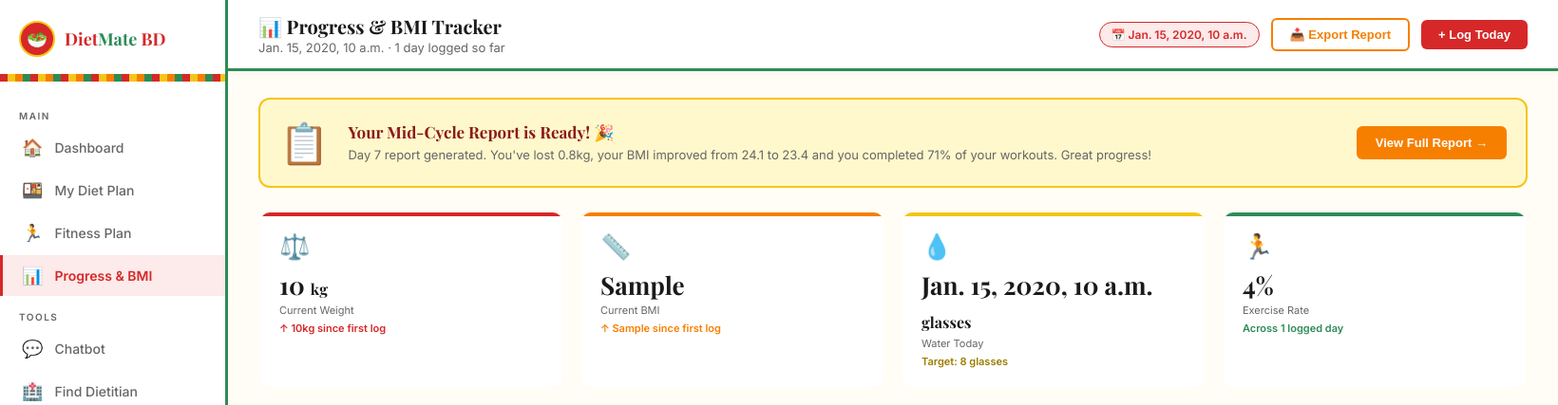
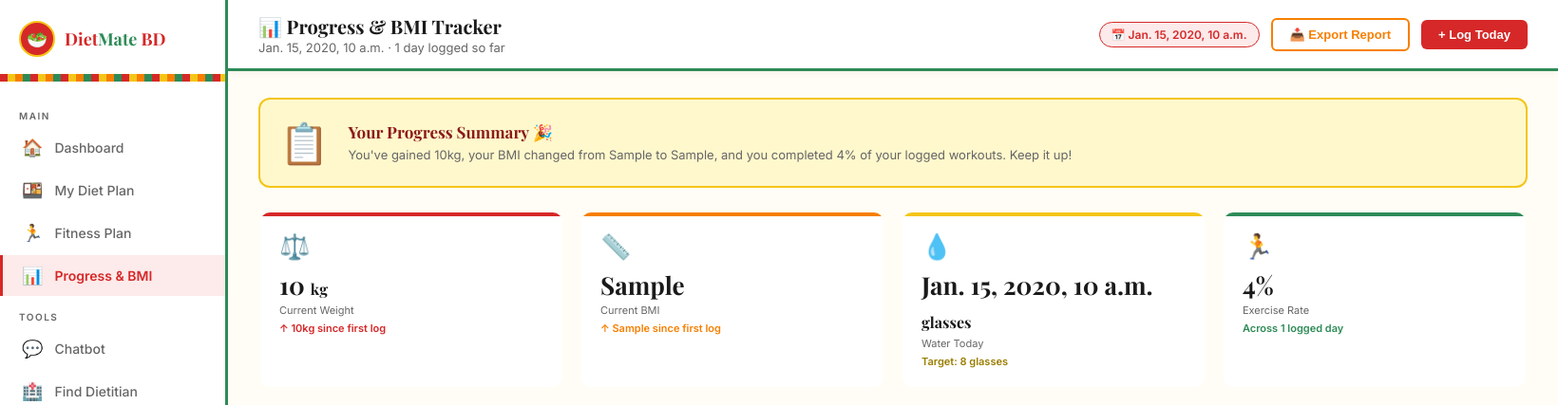
Before and after one commit to adila-afsara/Smart-Diet-Fitness-Planner, a Django app: template templates/DietMate_progress.html in a window 1640 px wide. Shown: the top 427 px of the page at 95% size. Run offline with Django 5.2, Linux system fonts and the light colour scheme; the template is opened without the code that fills it: most values are stand-ins (such as "Sample title", 1, 10 or a date in 2020).

Commit message:
Update DietMate_progress.html

```diff
--- a/templates/DietMate_progress.html
+++ b/templates/DietMate_progress.html
@@ -214,16 +214,19 @@
 
     <div class="content">
 
-      <!-- Mid Cycle Report Banner -->
+
+      <!-- Progress Summary Banner -->
+      {% if total_logs > 0 %}
       <div class="report-card">
         <div class="report-icon">📋</div>
         <div class="report-text">
-          <h3>Your Mid-Cycle Report is Ready! 🎉</h3>
-          <p>Day 7 report generated. You've lost 0.8kg, your BMI improved from 24.1 to 23.4 and you completed 71% of your workouts. Great progress!</p>
+          <h3>Your Progress Summary 🎉</h3>
+          <p>
+            {% if weight_change is not None %}You've {% if weight_change < 0 %}lost {{ weight_change }}{% else %}gained {{ weight_change }}{% endif %}kg{% else %}Keep logging daily to track your weight change{% endif %}{% if bmi_change is not None %}, your BMI changed from {{ first_bmi.bmi_value }} to {{ latest_bmi.bmi_value }}{% endif %}, and you completed {{ exercise_rate }}% of your logged workouts. Keep it up!
+          </p>
         </div>
-        <button class="report-btn">View Full Report →</button>
       </div>
-
+      {% endif %}
 
       <!-- Stats Row -->
       <div class="stats-row">
```
